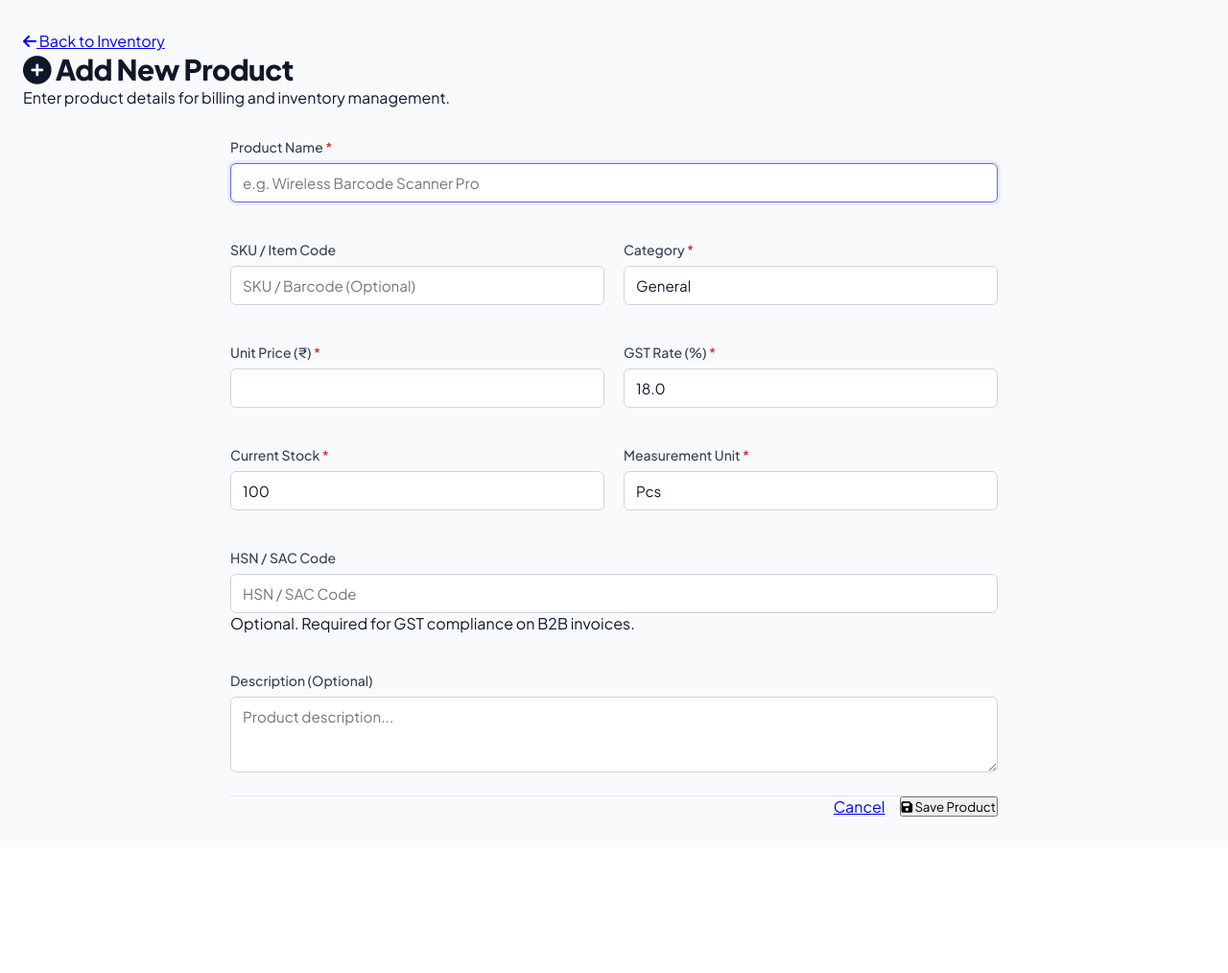
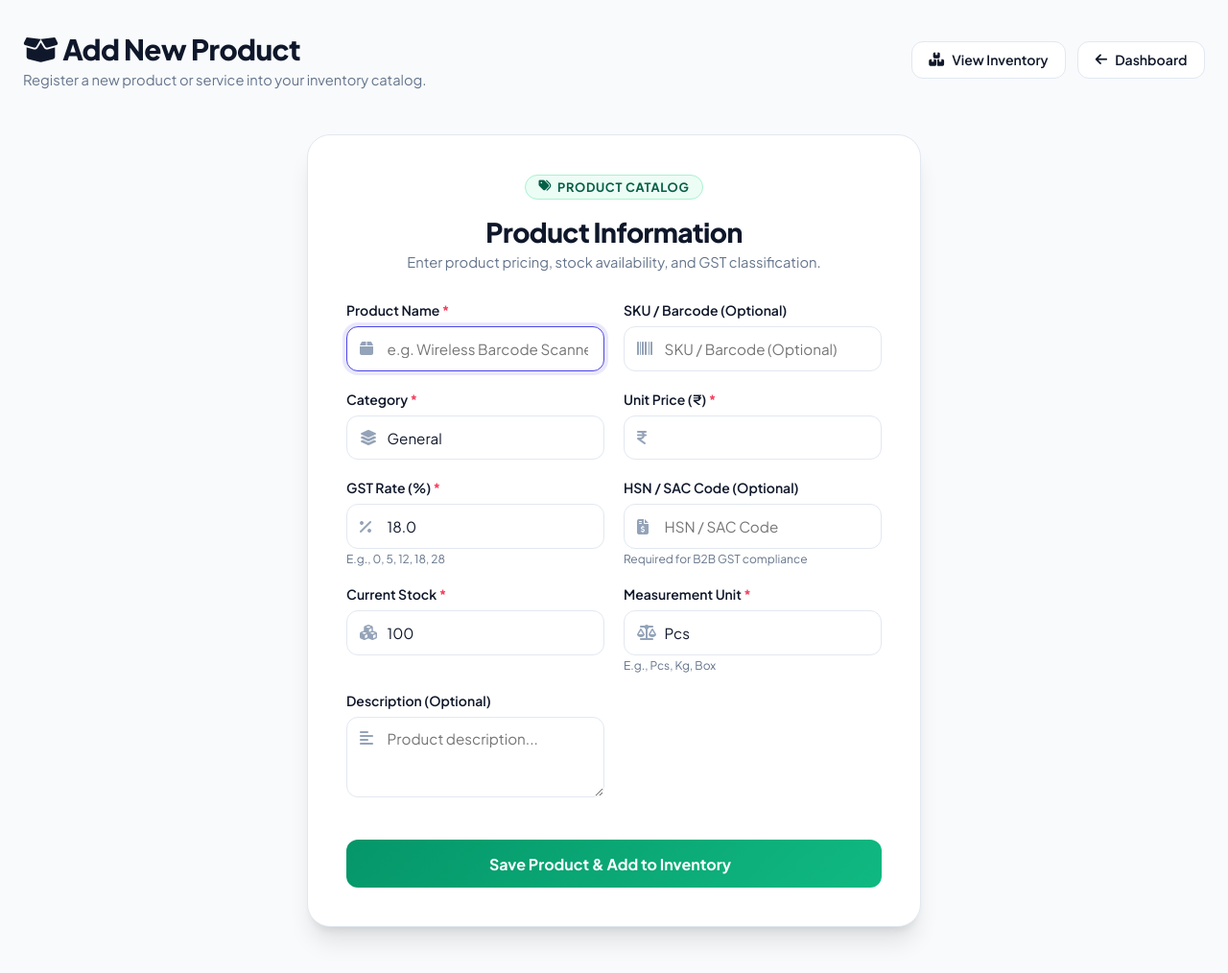
Before and after one commit to parmarkhushi2026-max/AdvanceBillingSystem, a Django app: page /products/add/ in a window 1280 px wide. Shown: the part 66-1080 px from the top of the page at 96% size. Before the commit the page ends 917 px from the top, so only its background shows below. Run offline with Django 5.2, Linux system fonts and the light colour scheme; the visitor is signed in with stand-in values (Sample User, id 1); data comes from the database, SQL or seed files in the repository.

Commit message:
feat: add pagination to products and restructure add product UI

```diff
--- a/billing_app/views.py
+++ b/billing_app/views.py
@@ -10,6 +10,7 @@ from django.contrib.auth.models import User
 from django.contrib.auth.decorators import login_required
 from django.contrib import messages
 from django.db.models import Sum, Q
+from django.core.paginator import Paginator
 from .models import UserProfile, Product, Invoice, InvoiceItem, OTPToken, Customer
 from .forms import AdminLoginForm, DistributorLoginForm, ForgotPasswordForm, VerifyOTPForm, ResetPasswordForm, DistributorRegistrationForm, DistributorProfileForm, CustomerForm, ProductForm
 from .decorators import admin_required, distributor_required
@@ -669,8 +670,13 @@ def product_list_view(request):
 
     categories = Product.objects.values_list('category', flat=True).distinct()
 
+    # Pagination: 10 products per page
+    paginator = Paginator(products, 10)
+    page_number = request.GET.get('page')
+    page_obj = paginator.get_page(page_number)
+
     context = {
-        'products': products,
+        'products': page_obj,
         'query': query,
         'category_filter': category_filter,
         'categories': [c for c in categories if c],
--- a/templates/billing/add_product.html
+++ b/templates/billing/add_product.html
@@ -1,123 +1,178 @@
 {% extends 'base.html' %}
-{% block title %}{% if is_edit %}Edit{% else %}Add{% endif %} Product - Advance Billing{% endblock %}
+
+{% block title %}{% if is_edit %}Edit Product - {{ product.name }}{% else %}Add New Product{% endif %} - Advance Billing System{% endblock %}
 
 {% block content %}
-<div class="page-header mb-20 flex-between align-center">
-    <div class="header-left">
-        <a href="{% url 'product_list' %}" class="btn btn-secondary btn-small mb-10" style="display: inline-block;">
-            <i class="fa-solid fa-arrow-left"></i> Back to Inventory
+<div class="page-header">
+    <div>
+        <h1 class="page-title">
+            {% if is_edit %}
+                <i class="fa-solid fa-pen-to-square"></i> Edit Product Details
+            {% else %}
+                <i class="fa-solid fa-box-open"></i> Add New Product
+            {% endif %}
+        </h1>
+        <p class="page-subtitle">
+            {% if is_edit %}
+                Modify stock, pricing, and category for {{ product.name }}.
+            {% else %}
+                Register a new product or service into your inventory catalog.
+            {% endif %}
+        </p>
+    </div>
+    <div class="page-actions">
+        <a href="{% url 'product_list' %}" class="btn-secondary-action">
+            <i class="fa-solid fa-boxes-stacked"></i> View Inventory
         </a>
-        <h1 class="page-title">
-            <i class="fa-solid {% if is_edit %}fa-pen-to-square{% else %}fa-plus-circle{% endif %}"></i>
-            {% if is_edit %}Edit Product: {{ product.name }}{% else %}Add New Product{% endif %}
-        </h1>
-        <p class="text-muted">Enter product details for billing and inventory management.</p>
+        <a href="{% url 'distributor_dashboard' %}" class="btn-secondary-action">
+            <i class="fa-solid fa-arrow-left"></i> Dashboard
+        </a>
     </div>
 </div>
 
-<div class="card p-20" style="max-width: 800px; margin: 0 auto;">
-    <form method="POST" action="" class="form-container">
+<div class="auth-wrapper" style="min-height: auto; padding: 1rem 0;">
+    <div class="auth-card register-card">
+        <div class="auth-card-header">
+            <div class="auth-role-badge distributor">
+                <i class="fa-solid fa-tags"></i>
+                <span>Product Catalog</span>
+            </div>
+            <h2 class="auth-title">{% if is_edit %}Update Product{% else %}Product Information{% endif %}</h2>
+            <p class="auth-subtitle">Enter product pricing, stock availability, and GST classification.</p>
+        </div>
+
+        <form method="POST" action="{% if is_edit %}{% url 'edit_product' product.id %}{% else %}{% url 'add_product' %}{% endif %}" novalidate>
             {% csrf_token %}
 
-        <div class="form-grid" style="display: grid; grid-template-columns: 1fr 1fr; gap: 20px;">
-            <!-- Name -->
-            <div class="form-group" style="grid-column: span 2;">
-                <label for="{{ form.name.id_for_label }}" class="form-label">Product Name <span class="text-danger">*</span></label>
+            <div class="form-row">
+                <!-- Product Name -->
+                <div class="form-group">
+                    <label for="{{ form.name.id_for_label }}" class="form-label">Product Name <span class="required-star">*</span></label>
+                    <div class="input-icon-group">
+                        <i class="fa-solid fa-box"></i>
                         {{ form.name }}
+                    </div>
                     {% if form.name.errors %}
-                <div class="error-text text-danger text-small mt-5">{{ form.name.errors.0 }}</div>
+                        <div class="field-error-text"><i class="fa-solid fa-circle-exclamation"></i> {{ form.name.errors.0 }}</div>
                     {% endif %}
                 </div>
 
-            <!-- SKU & Category -->
+                <!-- SKU -->
                 <div class="form-group">
-                <label for="{{ form.sku.id_for_label }}" class="form-label">SKU / Item Code</label>
+                    <label for="{{ form.sku.id_for_label }}" class="form-label">SKU / Barcode (Optional)</label>
+                    <div class="input-icon-group">
+                        <i class="fa-solid fa-barcode"></i>
                         {{ form.sku }}
+                    </div>
                     {% if form.sku.errors %}
-                <div class="error-text text-danger text-small mt-5">{{ form.sku.errors.0 }}</div>
+                        <div class="field-error-text"><i class="fa-solid fa-circle-exclamation"></i> {{ form.sku.errors.0 }}</div>
+                    {% endif %}
+                </div>
+            </div>
+
+            <div class="form-row">
+                <!-- Category -->
+                <div class="form-group">
+                    <label for="{{ form.category.id_for_label }}" class="form-label">Category <span class="required-star">*</span></label>
+                    <div class="input-icon-group">
+                        <i class="fa-solid fa-layer-group"></i>
+                        {{ form.category }}
+                    </div>
+                    {% if form.category.errors %}
+                        <div class="field-error-text"><i class="fa-solid fa-circle-exclamation"></i> {{ form.category.errors.0 }}</div>
                     {% endif %}
                 </div>
 
+                <!-- Price -->
                 <div class="form-group">
-                <label for="{{ form.category.id_for_label }}" class="form-label">Category <span class="text-danger">*</span></label>
-                {{ form.category }}
-                {% if form.category.errors %}
-                <div class="error-text text-danger text-small mt-5">{{ form.category.errors.0 }}</div>
+                    <label for="{{ form.price.id_for_label }}" class="form-label">Unit Price (₹) <span class="required-star">*</span></label>
+                    <div class="input-icon-group">
+                        <i class="fa-solid fa-indian-rupee-sign"></i>
+                        {{ form.price }}
+                    </div>
+                    {% if form.price.errors %}
+                        <div class="field-error-text"><i class="fa-solid fa-circle-exclamation"></i> {{ form.price.errors.0 }}</div>
                     {% endif %}
                 </div>
-
-            <!-- Price & GST -->
-            <div class="form-group">
-                <label for="{{ form.price.id_for_label }}" class="form-label">Unit Price (₹) <span class="text-danger">*</span></label>
-                {{ form.price }}
-                {% if form.price.errors %}
-                <div class="error-text text-danger text-small mt-5">{{ form.price.errors.0 }}</div>
-                {% endif %}
             </div>
 
+            <div class="form-row">
+                <!-- GST Rate -->
                 <div class="form-group">
-                <label for="{{ form.gst_rate.id_for_label }}" class="form-label">GST Rate (%) <span class="text-danger">*</span></label>
+                    <label for="{{ form.gst_rate.id_for_label }}" class="form-label">GST Rate (%) <span class="required-star">*</span></label>
+                    <div class="input-icon-group">
+                        <i class="fa-solid fa-percent"></i>
                         {{ form.gst_rate }}
+                    </div>
                     {% if form.gst_rate.errors %}
-                <div class="error-text text-danger text-small mt-5">{{ form.gst_rate.errors.0 }}</div>
-                {% endif %}
-            </div>
-
-            <!-- Stock & Unit -->
-            <div class="form-group">
-                <label for="{{ form.stock.id_for_label }}" class="form-label">Current Stock <span class="text-danger">*</span></label>
-                {{ form.stock }}
-                {% if form.stock.errors %}
-                <div class="error-text text-danger text-small mt-5">{{ form.stock.errors.0 }}</div>
-                {% endif %}
-            </div>
-
-            <div class="form-group">
-                <label for="{{ form.unit.id_for_label }}" class="form-label">Measurement Unit <span class="text-danger">*</span></label>
-                {{ form.unit }}
-                {% if form.unit.errors %}
-                <div class="error-text text-danger text-small mt-5">{{ form.unit.errors.0 }}</div>
+                        <div class="field-error-text"><i class="fa-solid fa-circle-exclamation"></i> {{ form.gst_rate.errors.0 }}</div>
+                    {% else %}
+                        <div class="field-hint-text">E.g., 0, 5, 12, 18, 28</div>
                     {% endif %}
                 </div>
 
                 <!-- HSN Code -->
-            <div class="form-group" style="grid-column: span 2;">
-                <label for="{{ form.hsn_code.id_for_label }}" class="form-label">HSN / SAC Code</label>
+                <div class="form-group">
+                    <label for="{{ form.hsn_code.id_for_label }}" class="form-label">HSN / SAC Code (Optional)</label>
+                    <div class="input-icon-group">
+                        <i class="fa-solid fa-file-invoice-dollar"></i>
                         {{ form.hsn_code }}
-                <div class="text-muted text-small mt-5">Optional. Required for GST compliance on B2B invoices.</div>
+                    </div>
                     {% if form.hsn_code.errors %}
-                <div class="error-text text-danger text-small mt-5">{{ form.hsn_code.errors.0 }}</div>
-                {% endif %}
-            </div>
-
-            <!-- Description -->
-            <div class="form-group" style="grid-column: span 2;">
-                <label for="{{ form.description.id_for_label }}" class="form-label">Description (Optional)</label>
-                {{ form.description }}
-                {% if form.description.errors %}
-                <div class="error-text text-danger text-small mt-5">{{ form.description.errors.0 }}</div>
+                        <div class="field-error-text"><i class="fa-solid fa-circle-exclamation"></i> {{ form.hsn_code.errors.0 }}</div>
+                    {% else %}
+                        <div class="field-hint-text">Required for B2B GST compliance</div>
                     {% endif %}
                 </div>
             </div>
 
-        <div class="form-actions mt-20 pt-20" style="border-top: 1px solid #e5e7eb; display: flex; justify-content: flex-end; gap: 15px;">
-            <a href="{% url 'product_list' %}" class="btn btn-secondary">Cancel</a>
-            <button type="submit" class="btn btn-primary">
-                <i class="fa-solid fa-save"></i>
-                {% if is_edit %}Update Product{% else %}Save Product{% endif %}
+            <div class="form-row">
+                <!-- Stock -->
+                <div class="form-group">
+                    <label for="{{ form.stock.id_for_label }}" class="form-label">Current Stock <span class="required-star">*</span></label>
+                    <div class="input-icon-group">
+                        <i class="fa-solid fa-cubes"></i>
+                        {{ form.stock }}
+                    </div>
+                    {% if form.stock.errors %}
+                        <div class="field-error-text"><i class="fa-solid fa-circle-exclamation"></i> {{ form.stock.errors.0 }}</div>
+                    {% endif %}
+                </div>
+
+                <!-- Unit -->
+                <div class="form-group">
+                    <label for="{{ form.unit.id_for_label }}" class="form-label">Measurement Unit <span class="required-star">*</span></label>
+                    <div class="input-icon-group">
+                        <i class="fa-solid fa-scale-balanced"></i>
+                        {{ form.unit }}
+                    </div>
+                    {% if form.unit.errors %}
+                        <div class="field-error-text"><i class="fa-solid fa-circle-exclamation"></i> {{ form.unit.errors.0 }}</div>
+                    {% else %}
+                        <div class="field-hint-text">E.g., Pcs, Kg, Box</div>
+                    {% endif %}
+                </div>
+            </div>
+
+            <div class="form-row">
+                <!-- Description -->
+                <div class="form-group" style="width: 100%;">
+                    <label for="{{ form.description.id_for_label }}" class="form-label">Description (Optional)</label>
+                    <div class="input-icon-group" style="align-items: flex-start;">
+                        <i class="fa-solid fa-align-left" style="margin-top: 14px;"></i>
+                        {{ form.description }}
+                    </div>
+                    {% if form.description.errors %}
+                        <div class="field-error-text"><i class="fa-solid fa-circle-exclamation"></i> {{ form.description.errors.0 }}</div>
+                    {% endif %}
+                </div>
+            </div>
+
+            <button type="submit" class="btn-submit-auth btn-submit-emerald mt-4">
+                <span>{% if is_edit %}Update Product Details{% else %}Save Product & Add to Inventory{% endif %}</span>
+                <i class="fa-solid fa-box-check"></i>
             </button>
-        </div>
         </form>
     </div>
-
-<style>
-.form-label { display: block; margin-bottom: 8px; font-weight: 500; color: #374151; }
-.form-input { width: 100%; padding: 10px 12px; border: 1px solid #d1d5db; border-radius: 6px; transition: border-color 0.2s; }
-.form-input:focus { border-color: #6366f1; outline: none; box-shadow: 0 0 0 3px rgba(99, 102, 241, 0.1); }
-.text-danger { color: #dc2626; }
-@media (max-width: 640px) {
-    .form-grid { grid-template-columns: 1fr !important; }
-    .form-group { grid-column: span 1 !important; }
-}
-</style>
+</div>
 {% endblock %}
```
Also changed, not shown: templates/billing/product_list.html (+20 -2 lines). Lines whose indentation alone changed are shown as unchanged.
